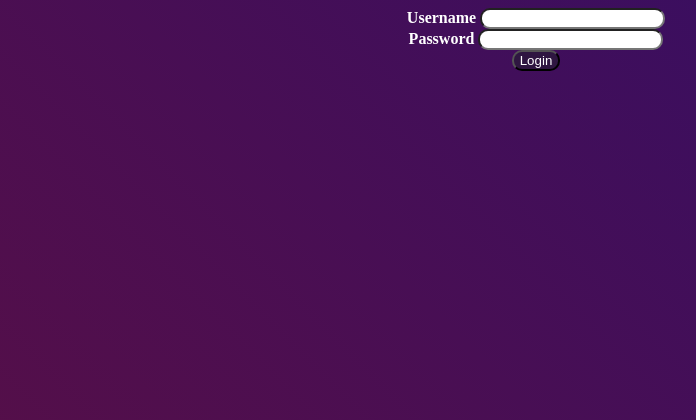
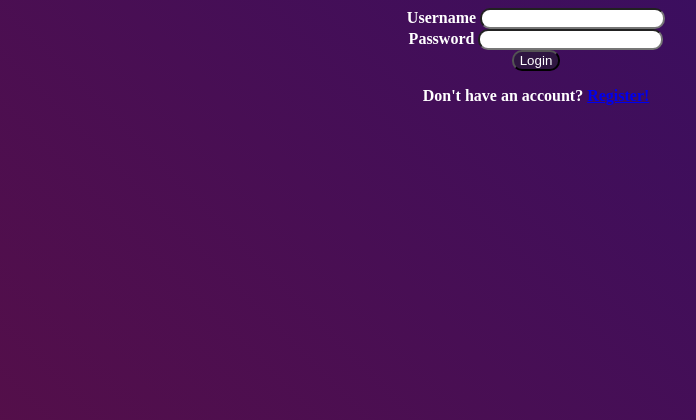
Before and after one commit to TheActualSanny/Traffic_Monitoring, a Django app: template tools/templates/tools/login_view.html in a window 1280 px wide. Shown: the top 420 px of the page, without its empty margins (112-808 px from the left). Run offline with Django 3.2, Linux system fonts and the light colour scheme; the template is opened without the code that fills it, so the values that code supplies are empty.

Commit message:
fix: add anchors to change pages more easily

```diff
--- a/tools/templates/tools/login_view.html
+++ b/tools/templates/tools/login_view.html
@@ -25,6 +25,7 @@
             <br>
             <button type = "submit"> Login </button>
         </form>
+        <p><strong> Don't have an account? <a href = "{% url 'tools:register' %}"> Register! </a></strong></p>
     </div>
 </body>
 </html>
--- a/tools/templates/tools/register_view.html
+++ b/tools/templates/tools/register_view.html
@@ -12,7 +12,7 @@
     <div class = "container">
         {% if messages %}
             {% for message in messages %}
-            <h1><strong> {{ message }} </strong></h1>
+                <h1><strong> {{ message }} </strong></h1>
             {% endfor %}
         {% endif %}
 
@@ -23,6 +23,7 @@
             {{ register.as_p }}
             <button type = "submit"> Register </button>
         </form>
+        <p><strong> Already have an account?  <a href = "{% url 'tools:login' %}"> Log in! </a> </strong></p>
     </div>
 </body>
 </html>
```
